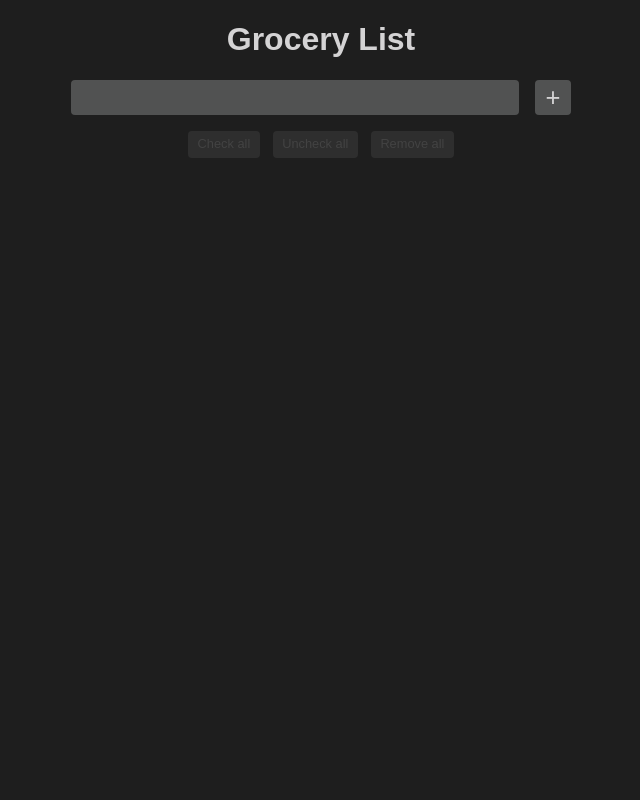
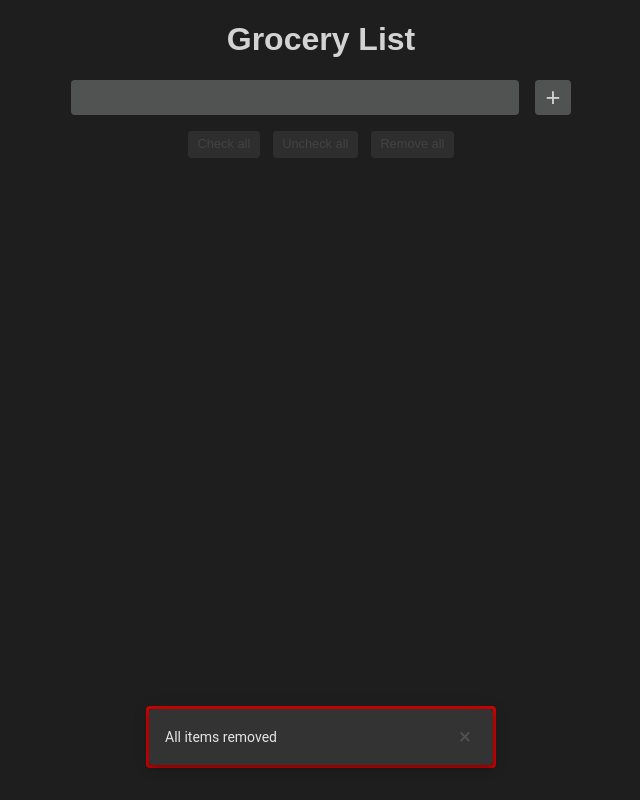
Before and after one commit to GiovanniCarboni/tw-test-three, an Angular app: page / in a window 1280 px wide. Both pictures are taken after a click on the button "Remove all". Shown: the whole page, without its empty margins (319-959 px from the left). Built offline with nearby package versions, Linux system fonts and the light colour scheme.

Commit message:
Added snack-bar

```diff
--- a/package.json
+++ b/package.json
@@ -15,6 +15,7 @@
     "@angular/compiler": "^16.0.0",
     "@angular/core": "^16.0.0",
     "@angular/forms": "^16.0.0",
+    "@angular/material": "^16.0.2",
     "@angular/platform-browser": "^16.0.0",
     "@angular/platform-browser-dynamic": "^16.0.0",
     "@angular/router": "^16.0.0",
--- a/src/app/item/item.component.ts
+++ b/src/app/item/item.component.ts
@@ -1,6 +1,7 @@
 import { Component, Input, ViewChild, ElementRef } from '@angular/core';
 import { Item } from '../shared/item.model';
 import { ListService } from '../list.service';
+import { SnackBarComponent } from '../snack-bar/snack-bar.component';
 
 @Component({
   selector: 'app-item',
@@ -12,13 +13,17 @@ export class ItemComponent {
   @Input() item: Item;
   @ViewChild('newText') newText: ElementRef;
 
-  constructor(private listService: ListService) {}
+  constructor(
+    private listService: ListService,
+    private snackBar: SnackBarComponent
+  ) {}
 
   toggleCheck(id: string) {
     this.listService.toggleCheckItem(id);
   }
   onDelete(id: string) {
     this.listService.removeItem(id);
+    this.snackBar.onOpen('Item removed');
   }
   startEdit() {
     // this.newText.nativeElement.focus();
--- a/src/app/list-actions/list-actions.component.ts
+++ b/src/app/list-actions/list-actions.component.ts
@@ -1,5 +1,6 @@
 import { Component } from '@angular/core';
 import { ListService } from '../list.service';
+import { SnackBarComponent } from '../snack-bar/snack-bar.component';
 
 @Component({
   selector: 'app-list-actions',
@@ -7,16 +8,22 @@ import { ListService } from '../list.service';
   styleUrls: ['./list-actions.component.css'],
 })
 export class ListActionsComponent {
-  constructor(private listService: ListService) {}
+  constructor(
+    private listService: ListService,
+    private snackBar: SnackBarComponent
+  ) {}
 
   uncheckAll() {
     this.listService.uncheckAll();
+    this.snackBar.onOpen('All items unchecked');
   }
   checkAll() {
     this.listService.checkAll();
+    this.snackBar.onOpen('All items checked');
   }
   onRemoveAll() {
     this.listService.removeAll();
+    this.snackBar.onOpen('All items removed');
   }
   isCheckAll() {
     return !this.listService.list.some((item) => item.checked === false);
--- a/src/app/new-item/new-item.component.ts
+++ b/src/app/new-item/new-item.component.ts
@@ -1,5 +1,7 @@
 import { Component, ElementRef, ViewChild } from '@angular/core';
 import { ListService } from '../list.service';
+import { MatSnackBar } from '@angular/material/snack-bar';
+import { SnackBarComponent } from '../snack-bar/snack-bar.component';
 
 @Component({
   selector: 'app-new-item',
@@ -9,11 +11,17 @@ import { ListService } from '../list.service';
 export class NewItemComponent {
   @ViewChild('newItem', { static: false }) item: ElementRef;
 
-  constructor(private listService: ListService) {}
+  constructor(
+    private listService: ListService,
+    private snackBar: SnackBarComponent
+  ) {}
+
+  openSnackBar() {}
 
   addItem(e: Event) {
     e.preventDefault();
     this.listService.addItem(this.item.nativeElement.value);
     this.item.nativeElement.value = '';
+    this.snackBar.onOpen('Item added');
   }
 }
--- /dev/null
+++ b/src/app/snack-bar/snack-bar.component.css
@@ -0,0 +1,31 @@
+.snack-bar {
+  background-color: var(--gray-dark);
+  border: 3px solid var(--accent);
+  width: fit-content;
+  border-radius: var(--radius);
+  position: fixed !important;
+  bottom: 0;
+  margin: 2rem auto !important;
+  padding: 0;
+}
+
+.snack-bar .container {
+  display: flex;
+  align-items: center;
+}
+
+.snack-bar p {
+  flex-grow: 1;
+  margin: 0;
+}
+
+.snack-bar button {
+  background-color: transparent;
+  outline: none;
+  border: none;
+  color: var(--gray-light);
+  font-size: 1.4rem;
+}
+.snack-bar button:hover {
+  color: var(--accent);
+}
--- /dev/null
+++ b/src/app/snack-bar/snack-bar.component.html
@@ -0,0 +1,6 @@
+<div class="container">
+  <p>{{ label }}</p>
+  <div>
+    <button (click)="sbRef.dismiss()">&times;</button>
+  </div>
+</div>
--- /dev/null
+++ b/src/app/snack-bar/snack-bar.component.ts
@@ -0,0 +1,39 @@
+import { Component, Inject, OnInit, ViewEncapsulation } from '@angular/core';
+import {
+  MAT_SNACK_BAR_DATA,
+  MatSnackBar,
+  MatSnackBarRef,
+} from '@angular/material/snack-bar';
+
+@Component({
+  selector: 'snack-bar-layout',
+  templateUrl: './snack-bar.component.html',
+  styleUrls: ['./snack-bar.component.css'],
+  encapsulation: ViewEncapsulation.None,
+})
+class SnackBarLayout {
+  constructor(
+    public sbRef: MatSnackBarRef<SnackBarLayout>,
+    @Inject(MAT_SNACK_BAR_DATA) public label: string
+  ) {}
+}
+
+@Component({
+  selector: 'app-snack-bar',
+  template: '<div></div>',
+})
+export class SnackBarComponent implements OnInit {
+  duration = 2;
+
+  constructor(public snackBar: MatSnackBar) {}
+
+  ngOnInit(): void {}
+
+  onOpen(data: string) {
+    this.snackBar.openFromComponent(SnackBarLayout, {
+      data,
+      duration: this.duration * 1000,
+      panelClass: ['snack-bar'],
+    });
+  }
+}
--- a/src/styles.css
+++ b/src/styles.css
@@ -1,5 +1,6 @@
 /* You can add global styles to this file, and also import other style files */
 @import "~normalize.css/normalize.css";
+@import "../node_modules/@angular/material/prebuilt-themes/deeppurple-amber.css";
 
 *,
 *::after,
```
Also changed, not shown: angular.json (+6 -21 lines), src/app/app.module.ts (+18 -3 lines), 1 other file (tests, documents, lock files or other folders).
